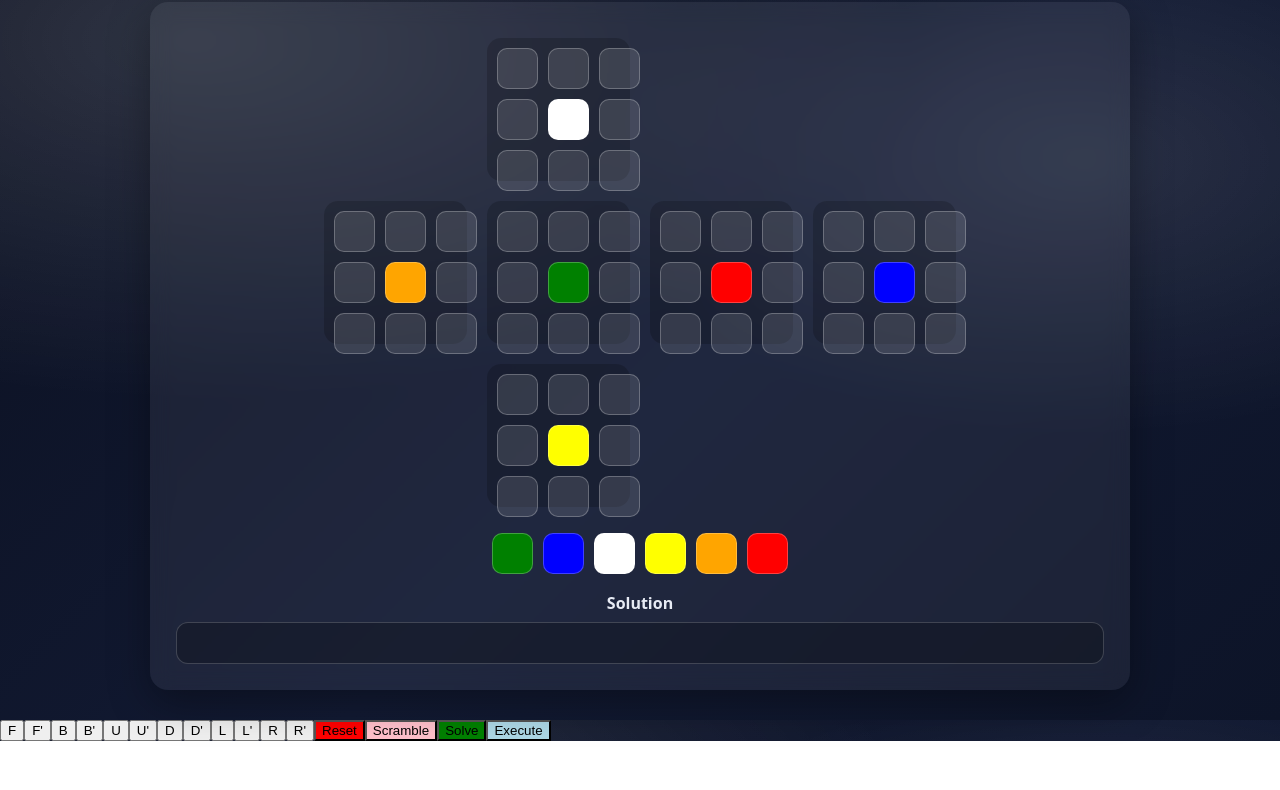
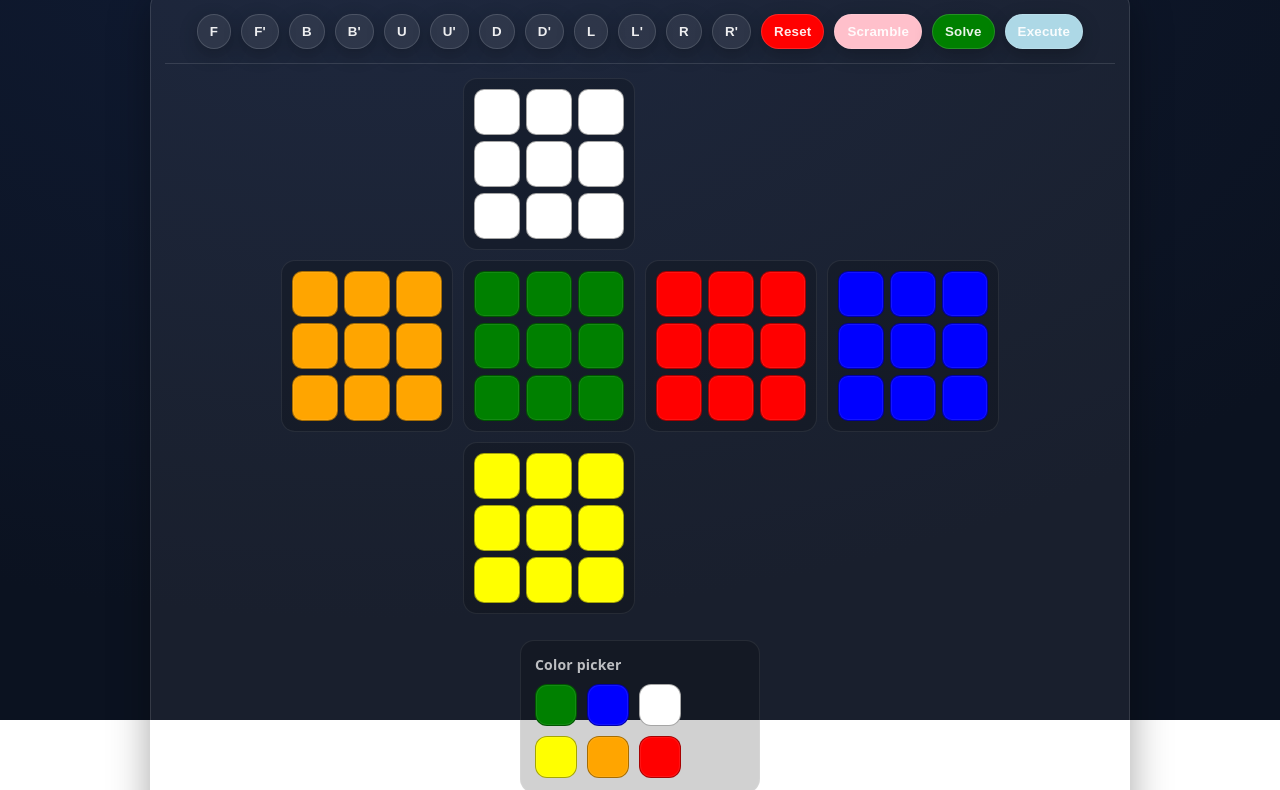
Before and after one commit to bradenrflournoy/rubiks-cube-solver, a plain HTML site: page index.html in a window 1280 px wide. Shown: the part 80-870 px from the top of the page. Before the commit the page ends 821 px from the top, so only its background shows below. Drawn offline with Linux system fonts and the light colour scheme.

Commit message:
finalized ui

```diff
--- a/index.html
+++ b/index.html
@@ -14,13 +14,17 @@
 
   <main class="app">
     <section class="panel">
+      <!-- JS-created buttons should be appended here instead of document.body -->
+      <div id="controls" class="controls" aria-label="Controls"></div>
+
+      <div class="workspace">
         <div class="cube-net" aria-label="Rubik's cube net">
           <div class="face face-u" aria-label="Up face">
             <button class="tile" id="U0" type="button"></button>
             <button class="tile" id="U1" type="button"></button>
             <button class="tile" id="U2" type="button"></button>
             <button class="tile" id="U7" type="button"></button>
-          <div class="center" data-center="U"></div>
+            <div class="center" data-center="U" aria-hidden="true"></div>
             <button class="tile" id="U3" type="button"></button>
             <button class="tile" id="U6" type="button"></button>
             <button class="tile" id="U5" type="button"></button>
@@ -32,7 +36,7 @@
             <button class="tile" id="L1" type="button"></button>
             <button class="tile" id="L2" type="button"></button>
             <button class="tile" id="L7" type="button"></button>
-          <div class="center" data-center="L"></div>
+            <div class="center" data-center="L" aria-hidden="true"></div>
             <button class="tile" id="L3" type="button"></button>
             <button class="tile" id="L6" type="button"></button>
             <button class="tile" id="L5" type="button"></button>
@@ -44,7 +48,7 @@
             <button class="tile" id="F1" type="button"></button>
             <button class="tile" id="F2" type="button"></button>
             <button class="tile" id="F7" type="button"></button>
-          <div class="center" data-center="F"></div>
+            <div class="center" data-center="F" aria-hidden="true"></div>
             <button class="tile" id="F3" type="button"></button>
             <button class="tile" id="F6" type="button"></button>
             <button class="tile" id="F5" type="button"></button>
@@ -56,7 +60,7 @@
             <button class="tile" id="R1" type="button"></button>
             <button class="tile" id="R2" type="button"></button>
             <button class="tile" id="R7" type="button"></button>
-          <div class="center" data-center="R"></div>
+            <div class="center" data-center="R" aria-hidden="true"></div>
             <button class="tile" id="R3" type="button"></button>
             <button class="tile" id="R6" type="button"></button>
             <button class="tile" id="R5" type="button"></button>
@@ -68,7 +72,7 @@
             <button class="tile" id="B1" type="button"></button>
             <button class="tile" id="B2" type="button"></button>
             <button class="tile" id="B7" type="button"></button>
-          <div class="center" data-center="B"></div>
+            <div class="center" data-center="B" aria-hidden="true"></div>
             <button class="tile" id="B3" type="button"></button>
             <button class="tile" id="B6" type="button"></button>
             <button class="tile" id="B5" type="button"></button>
@@ -80,7 +84,7 @@
             <button class="tile" id="D1" type="button"></button>
             <button class="tile" id="D2" type="button"></button>
             <button class="tile" id="D7" type="button"></button>
-          <div class="center" data-center="D"></div>
+            <div class="center" data-center="D" aria-hidden="true"></div>
             <button class="tile" id="D3" type="button"></button>
             <button class="tile" id="D6" type="button"></button>
             <button class="tile" id="D5" type="button"></button>
@@ -88,24 +92,25 @@
           </div>
         </div>
 
+        <div class="sidepanel">
           <div class="picker" aria-label="Color picker">
-        <button class="pick pick-g" id="G" type="button" title="Green"></button>
-        <button class="pick pick-b" id="B" type="button" title="Blue"></button>
-        <button class="pick pick-w" id="W" type="button" title="White"></button>
-        <button class="pick pick-y" id="Y" type="button" title="Yellow"></button>
-        <button class="pick pick-o" id="O" type="button" title="Orange"></button>
-        <button class="pick pick-r" id="R" type="button" title="Red"></button>
+            <h2 class="sidepanel-title">Color picker</h2>
+            <div class="picker-grid">
+              <button class="pick pick-g" id="G" type="button" title="Green" aria-label="Pick green"></button>
+              <button class="pick pick-b" id="B" type="button" title="Blue" aria-label="Pick blue"></button>
+              <button class="pick pick-w" id="W" type="button" title="White" aria-label="Pick white"></button>
+              <button class="pick pick-y" id="Y" type="button" title="Yellow" aria-label="Pick yellow"></button>
+              <button class="pick pick-o" id="O" type="button" title="Orange" aria-label="Pick orange"></button>
+              <button class="pick pick-r" id="R" type="button" title="Red" aria-label="Pick red"></button>
+            </div>
           </div>
 
           <div class="solution">
             <h2>Solution</h2>
-        <p id="FLS" class="solution-line"></p>
-
-        <!-- kept for script compatibility; hidden via CSS -->
-        <p id="SLS" class="visually-hidden"></p>
-        <p id="LLOS" class="visually-hidden"></p>
-        <p id="LLPS" class="visually-hidden"></p>
-        <span id="turnDisplay" class="visually-hidden"></span>
+            <!-- Use this single line in script.js -->
+            <p id="solutionLine" class="solution-line"></p>
+          </div>
+        </div>
       </div>
     </section>
   </main>
--- a/script.js
+++ b/script.js
@@ -13,6 +13,16 @@ var uFace = [w, w, w, w, w, w, w, w];
 var dFace = [y, y, y, y, y, y, y, y];
 var lFace = [o, o, o, o, o, o, o, o];
 var rFace = [r, r, r, r, r, r, r, r];
+
+function setSolvedCube() {
+    // Fill each face with its color (8 stickers per face)
+    fFace = Array(8).fill(g);
+    bFace = Array(8).fill(b);
+    uFace = Array(8).fill(w);
+    dFace = Array(8).fill(y);
+    lFace = Array(8).fill(o);
+    rFace = Array(8).fill(r);
+}
 
 //  Saves the current scramble for later reversion
 var currentFScramble = [];
@@ -287,67 +297,69 @@ R7.onclick = () => {
 
 const solutionLine = document.getElementById("solutionLine");
 
+const controls = document.getElementById("controls");
+
 //  Turn buttons
 var fNTurnButton = document.createElement("button");
     fNTurnButton.innerText = "F";
-    document.body.appendChild(fNTurnButton);
+    controls.appendChild(fNTurnButton);
 var fPTurnButton = document.createElement("button");
     fPTurnButton.innerText = "F'";
-    document.body.appendChild(fPTurnButton);
+    controls.appendChild(fPTurnButton);
 var bNTurnButton = document.createElement("button");
     bNTurnButton.innerText = "B";
-    document.body.appendChild(bNTurnButton);
+    controls.appendChild(bNTurnButton);
 var bPTurnButton = document.createElement("button");
     bPTurnButton.innerText = "B'";
-    document.body.appendChild(bPTurnButton);
+    controls.appendChild(bPTurnButton);
 var uNTurnButton = document.createElement("button");
     uNTurnButton.innerText = "U";
-    document.body.appendChild(uNTurnButton);
+    controls.appendChild(uNTurnButton);
 var uPTurnButton = document.createElement("button");
     uPTurnButton.innerText = "U'";
-    document.body.appendChild(uPTurnButton);
+    controls.appendChild(uPTurnButton);
 var dNTurnButton = document.createElement("button");
     dNTurnButton.innerText = "D";
-    document.body.appendChild(dNTurnButton);
+    controls.appendChild(dNTurnButton);
 var dPTurnButton = document.createElement("button");
     dPTurnButton.innerText = "D'";
-    document.body.appendChild(dPTurnButton);
+    controls.appendChild(dPTurnButton);
 var lNTurnButton = document.createElement("button");
     lNTurnButton.innerText = "L";
-    document.body.appendChild(lNTurnButton);
+    controls.appendChild(lNTurnButton);
 var lPTurnButton = document.createElement("button");
     lPTurnButton.innerText = "L'";
-    document.body.appendChild(lPTurnButton);
+    controls.appendChild(lPTurnButton);
 var rNTurnButton = document.createElement("button");
     rNTurnButton.innerText = "R";
-    document.body.appendChild(rNTurnButton);
+    controls.appendChild(rNTurnButton);
 var rPTurnButton = document.createElement("button");
     rPTurnButton.innerText = "R'";
-    document.body.appendChild(rPTurnButton);
+    controls.appendChild(rPTurnButton);
 
 //  Reset button
 var resetButton = document.createElement("button");
     resetButton.innerText = "Reset";
     resetButton.style.backgroundColor = "red";
-    document.body.appendChild(resetButton);
+    controls.appendChild(resetButton);
 
 //  Scramble button
 var scrambleButton = document.createElement("button");
     scrambleButton.innerText = "Scramble";
     scrambleButton.style.backgroundColor = "pink";
-    document.body.appendChild(scrambleButton);
+    controls.appendChild(scrambleButton);
 
 //  Solve button
 var solveButton = document.createElement("button");
     solveButton.innerText = "Solve";
     solveButton.style.backgroundColor = "green";
-    document.body.appendChild(solveButton);
+    controls.appendChild(solveButton);
 
 //  Execute button
 var executeButton = document.createElement("button");
     executeButton.innerText = "Execute";
     executeButton.style.backgroundColor = "lightblue";
-    document.body.appendChild(executeButton);
+    controls.appendChild(executeButton);
 
 //  Shift functions for clockwise turns
 function fNTurn(){
@@ -1332,11 +1344,6 @@ resetButton.onclick = function(){
     lFace = [o, o, o, o, o, o, o, o];
     rFace = [r, r, r, r, r, r, r, r];
     updateCubeDisplay();
-    turnDisplay.textContent = "--";
-    FLS.textContent = "N/A";
-    SLS.textContent = "N/A";
-    LLOS.textContent = "N/A";
-    LLPS.textContent = "N/A";
 }
 
 //  When clicked, cube is randomly scrambled
@@ -1353,51 +1360,39 @@ function scrambleTimer(i){
         if (j == 1){
             fNTurn();
             updateCubeDisplay();
-            turnDisplay.textContent = "F";
         } else if (j == 2){
             fPTurn();
             updateCubeDisplay();
-            turnDisplay.textContent = "F'";
         } else if (j == 3){
             bNTurn();
             updateCubeDisplay();
-            turnDisplay.textContent = "B";
         } else if (j == 4){
             bPTurn();
             updateCubeDisplay();
-            turnDisplay.textContent = "B'";
         } else if (j == 5){
             uNTurn();
             updateCubeDisplay();
-            turnDisplay.textContent = "U";
         } else if (j == 6){
             uPTurn();
             updateCubeDisplay();
-            turnDisplay.textContent = "U'";
         } else if (j == 7){
             dNTurn();
             updateCubeDisplay();
-            turnDisplay.textContent = "D";
         } else if (j == 8){
             dPTurn();
             updateCubeDisplay();
-            turnDisplay.textContent = "D'";
         } else if (j == 9){
             lNTurn();
             updateCubeDisplay();
-            turnDisplay.textContent = "L";
         } else if (j == 10){
             lPTurn();
             updateCubeDisplay();
-            turnDisplay.textContent = "L'";
         } else if (j == 11){
             rNTurn();
             updateCubeDisplay();
-            turnDisplay.textContent = "R";
         } else if (j == 12){
             rPTurn();
             updateCubeDisplay();
-            turnDisplay.textContent = "R'";
         }
     }, (50 * i));
 }
@@ -1532,3 +1527,6 @@ function showCube(){
     console.log(rFace);
     console.log(solution);
 }
+
+setSolvedCube();
+updateCubeDisplay();
--- a/style.css
+++ b/style.css
@@ -1,72 +1,119 @@
+/* ---------- Base layout ---------- */
 :root{
-  --tile-size: clamp(28px, 3.2vw, 46px);
-  --gap: clamp(4px, 0.8vw, 10px);
-  --panel-pad: clamp(14px, 2.5vw, 26px);
+  --bg1: #0b1220;
+  --bg2: #101b33;
+  --panel: rgba(255,255,255,0.06);
+  --panel-border: rgba(255,255,255,0.12);
+  --text: rgba(255,255,255,0.92);
+  --muted: rgba(255,255,255,0.72);
+  --shadow: 0 12px 40px rgba(0,0,0,0.35);
+  --radius: 18px;
 }
 
 *{ box-sizing: border-box; }
-
-html, body { height: 100%; }
-
+html,body{ height: 100%; }
 body{
   margin: 0;
   font-family: system-ui, -apple-system, Segoe UI, Roboto, Helvetica, Arial, sans-serif;
-
-  min-height: 100vh;
-  background:
-    radial-gradient(1200px 600px at 15% 15%, rgba(255,255,255,0.14), transparent 60%),
-    radial-gradient(900px 500px at 85% 30%, rgba(255,255,255,0.10), transparent 55%),
-    linear-gradient(135deg, #0b1020, #121a33 55%, #0d1428);
-  background-size: cover;
-  background-position: center;
-  color: #f3f6ff;
+  color: var(--text);
+  background: none;
+}
+body::before{
+  content: "";
+  position: fixed;
+  inset: 0;
+  z-index: -1;
+  background: radial-gradient(
+    1200px 700px at 30% 0%,
+    var(--bg2),
+    var(--bg1)
+  );
 }
 
 .page-header{
-  padding: 18px 12px 8px;
+  padding: 18px 20px 8px;
   text-align: center;
 }
 .page-header h1{
   margin: 0;
-  font-size: clamp(22px, 2.6vw, 34px);
+  font-size: 20px;
   font-weight: 700;
   letter-spacing: 0.3px;
 }
 
 .app{
-  display: flex;
-  justify-content: center;
-  padding: 10px 12px 28px;
+  min-height: calc(100vh - 56px);
+  display: grid;
+  place-items: start center;
+  padding: 16px 14px 24px;
 }
 
 .panel{
   width: min(980px, 96vw);
-  padding: var(--panel-pad);
-  border-radius: 18px;
-  background: rgba(255,255,255,0.06);
-  backdrop-filter: blur(10px);
-  box-shadow: 0 12px 40px rgba(0,0,0,0.35);
+  background: var(--panel);
+  border: 1px solid var(--panel-border);
+  border-radius: var(--radius);
+  box-shadow: var(--shadow);
+  padding: 14px 14px 18px;
 }
 
+/* ---------- Controls bar (top) ---------- */
+.controls{
+  display: flex;
+  flex-wrap: wrap;
+  justify-content: center;
+  gap: 10px;
+  padding: 10px 8px 14px;
+  margin-bottom: 14px;
+  border-bottom: 1px solid var(--panel-border);
+}
+
+/* JS-created buttons: style any button directly inside controls */
+.controls > button{
+  appearance: none;
+  border: 1px solid rgba(255,255,255,0.14);
+  background: rgba(255,255,255,0.08);
+  color: var(--text);
+  padding: 9px 12px;
+  border-radius: 999px;
+  font-weight: 650;
+  letter-spacing: 0.2px;
+  cursor: pointer;
+  box-shadow: 0 6px 18px rgba(0,0,0,0.25);
+  transition: transform .08s ease, background .15s ease, border-color .15s ease;
+}
+.controls > button:hover{
+  background: rgba(255,255,255,0.12);
+  border-color: rgba(255,255,255,0.22);
+}
+.controls > button:active{
+  transform: translateY(1px);
+}
+.controls > button:focus-visible{
+  outline: 2px solid rgba(255,255,255,0.35);
+  outline-offset: 2px;
+}
+
+/* ---------- Workspace ---------- */
+.workspace{
+  display: flex;
+  gap: 26px;              /* separates picker from cube */
+  justify-content: center;
+  align-items: flex-start;
+  flex-wrap: wrap;
+}
+
+/* ---------- Cube net ---------- */
 .cube-net{
   display: grid;
+  grid-template-columns: repeat(4, auto);
+  grid-template-rows: repeat(3, auto);
+  gap: 10px;
+  align-items: start;
   justify-content: center;
-  grid-template-columns: repeat(4, calc(var(--tile-size) * 3 + var(--gap) * 2));
-  grid-auto-rows: calc(var(--tile-size) * 3 + var(--gap) * 2);
-  gap: calc(var(--gap) * 2);
-  margin: 10px auto 18px;
 }
 
-.face{
-  display: grid;
-  grid-template-columns: repeat(3, var(--tile-size));
-  grid-template-rows: repeat(3, var(--tile-size));
-  gap: var(--gap);
-  padding: var(--gap);
-  border-radius: 14px;
-  background: rgba(0,0,0,0.18);
-}
-
+/* place faces in a net */
 .face-u{ grid-column: 2; grid-row: 1; }
 .face-l{ grid-column: 1; grid-row: 2; }
 .face-f{ grid-column: 2; grid-row: 2; }
@@ -74,46 +121,77 @@ body{
 .face-b{ grid-column: 4; grid-row: 2; }
 .face-d{ grid-column: 2; grid-row: 3; }
 
-.tile, .center, .pick{
-  border: 1px solid rgba(255,255,255,0.25);
+.face{
+  display: grid;
+  grid-template-columns: repeat(3, 46px);
+  grid-template-rows: repeat(3, 46px);
+  gap: 6px;
+  padding: 10px;
+  border-radius: 14px;
+  background: rgba(0,0,0,0.18);
+  border: 1px solid rgba(255,255,255,0.08);
+}
+
+.tile, .center{
   border-radius: 10px;
 }
-
 .tile{
-  width: var(--tile-size);
-  height: var(--tile-size);
-  background: rgba(255,255,255,0.12);
+  border: 1px solid rgba(0,0,0,0.35);
   cursor: pointer;
-  padding: 0;
+  box-shadow: inset 0 0 0 1px rgba(255,255,255,0.08);
 }
-.tile:active{ transform: translateY(1px); }
-
-.center{
-  width: var(--tile-size);
-  height: var(--tile-size);
-  background: rgba(255,255,255,0.08);
-  cursor: default;
+.tile:focus-visible{
+  outline: 2px solid rgba(255,255,255,0.35);
+  outline-offset: 2px;
 }
 
-.center[data-center="U"]{ background: white; }
-.center[data-center="D"]{ background: yellow; }
-.center[data-center="F"]{ background: green; }
-.center[data-center="B"]{ background: blue; }
-.center[data-center="L"]{ background: orange; }
-.center[data-center="R"]{ background: red; }
+/* center tile is not clickable */
+.center{
+  border: 1px solid rgba(0,0,0,0.35);
+  box-shadow: inset 0 0 0 1px rgba(255,255,255,0.08);
+}
+.center[data-center="F"] { background: green; }
+.center[data-center="B"] { background: blue; }
+.center[data-center="U"] { background: white; }
+.center[data-center="D"] { background: yellow; }
+.center[data-center="L"] { background: orange; }
+.center[data-center="R"] { background: red; }
+
+/* ---------- Side panel (picker + solution) ---------- */
+.sidepanel{
+  display: grid;
+  gap: 14px;
+  min-width: 240px;
+}
+
+.sidepanel-title{
+  margin: 0 0 10px;
+  font-size: 14px;
+  color: var(--muted);
+  font-weight: 700;
+  letter-spacing: 0.2px;
+}
 
 .picker{
-  display: flex;
-  justify-content: center;
+  padding: 14px;
+  border-radius: 14px;
+  background: rgba(0,0,0,0.18);
+  border: 1px solid rgba(255,255,255,0.08);
+}
+
+.picker-grid{
+  display: grid;
+  grid-template-columns: repeat(3, 42px);
   gap: 10px;
-  padding: 8px 0 4px;
 }
 
 .pick{
-  width: clamp(30px, 3.2vw, 44px);
-  height: clamp(30px, 3.2vw, 44px);
+  width: 42px;
+  height: 42px;
+  border-radius: 12px;
+  border: 1px solid rgba(0,0,0,0.35);
   cursor: pointer;
-  background: rgba(255,255,255,0.10);
+  box-shadow: inset 0 0 0 1px rgba(255,255,255,0.08);
 }
 
 .pick-g{ background: green; }
@@ -124,33 +202,33 @@ body{
 .pick-r{ background: red; }
 
 .solution{
-  margin-top: 14px;
-  text-align: center;
+  padding: 14px;
+  border-radius: 14px;
+  background: rgba(0,0,0,0.18);
+  border: 1px solid rgba(255,255,255,0.08);
 }
 .solution h2{
-  margin: 0 0 8px;
-  font-size: 16px;
+  margin: 0 0 10px;
+  font-size: 14px;
+  color: var(--muted);
   font-weight: 700;
-  opacity: 0.95;
+  letter-spacing: 0.2px;
 }
 .solution-line{
   margin: 0;
-  padding: 10px 12px;
-  border-radius: 12px;
-  background: rgba(0,0,0,0.22);
-  border: 1px solid rgba(255,255,255,0.18);
+  font-family: ui-monospace, SFMono-Regular, Menlo, Monaco, Consolas, "Liberation Mono", monospace;
+  font-size: 13px;
+  line-height: 1.45;
   word-break: break-word;
-  min-height: 42px;
+  color: var(--text);
 }
 
-.visually-hidden{
-  position: absolute !important;
-  width: 1px !important;
-  height: 1px !important;
-  padding: 0 !important;
-  margin: -1px !important;
-  overflow: hidden !important;
-  clip: rect(0, 0, 0, 0) !important;
-  white-space: nowrap !important;
-  border: 0 !important;
+/* Small screens: reduce tile size */
+@media (max-width: 520px){
+  .face{
+    grid-template-columns: repeat(3, 38px);
+    grid-template-rows: repeat(3, 38px);
+  }
+  .picker-grid{ grid-template-columns: repeat(3, 38px); }
+  .pick{ width: 38px; height: 38px; }
 }
```
Lines whose indentation alone changed are shown as unchanged.
